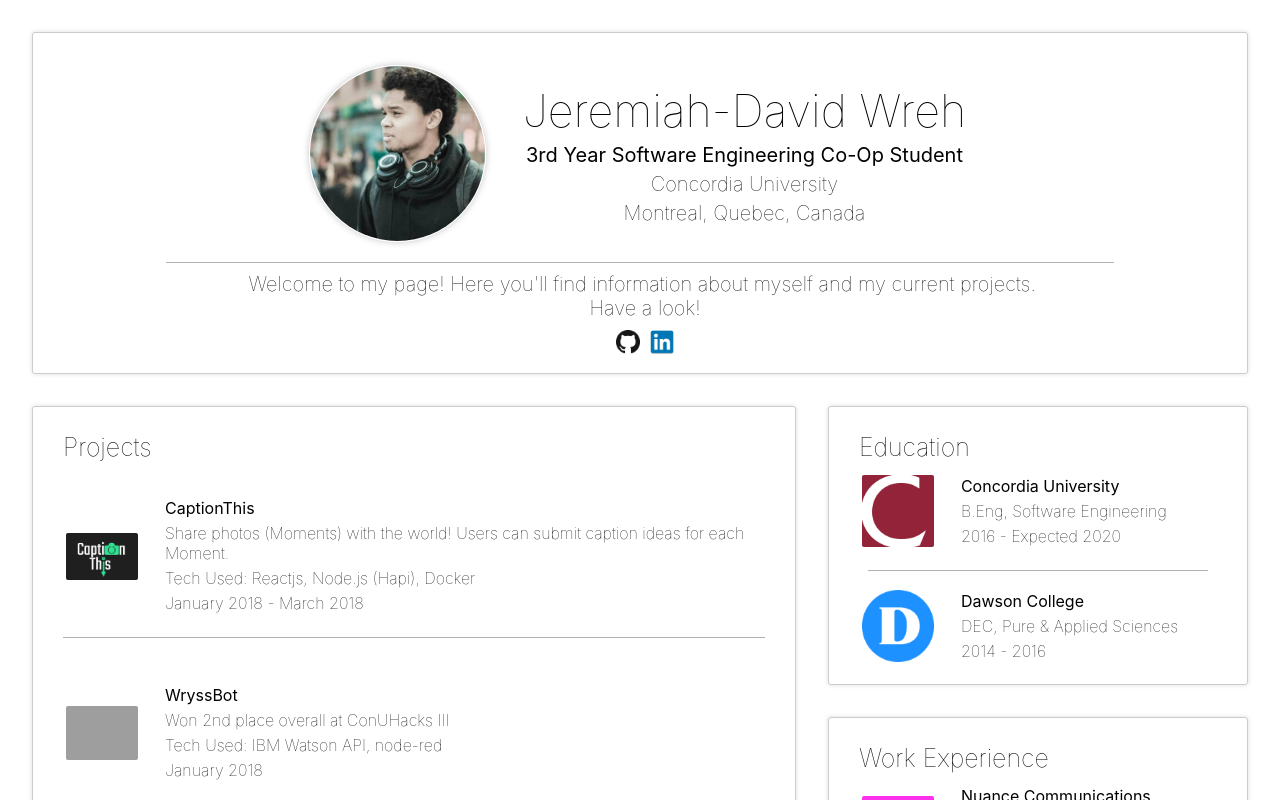
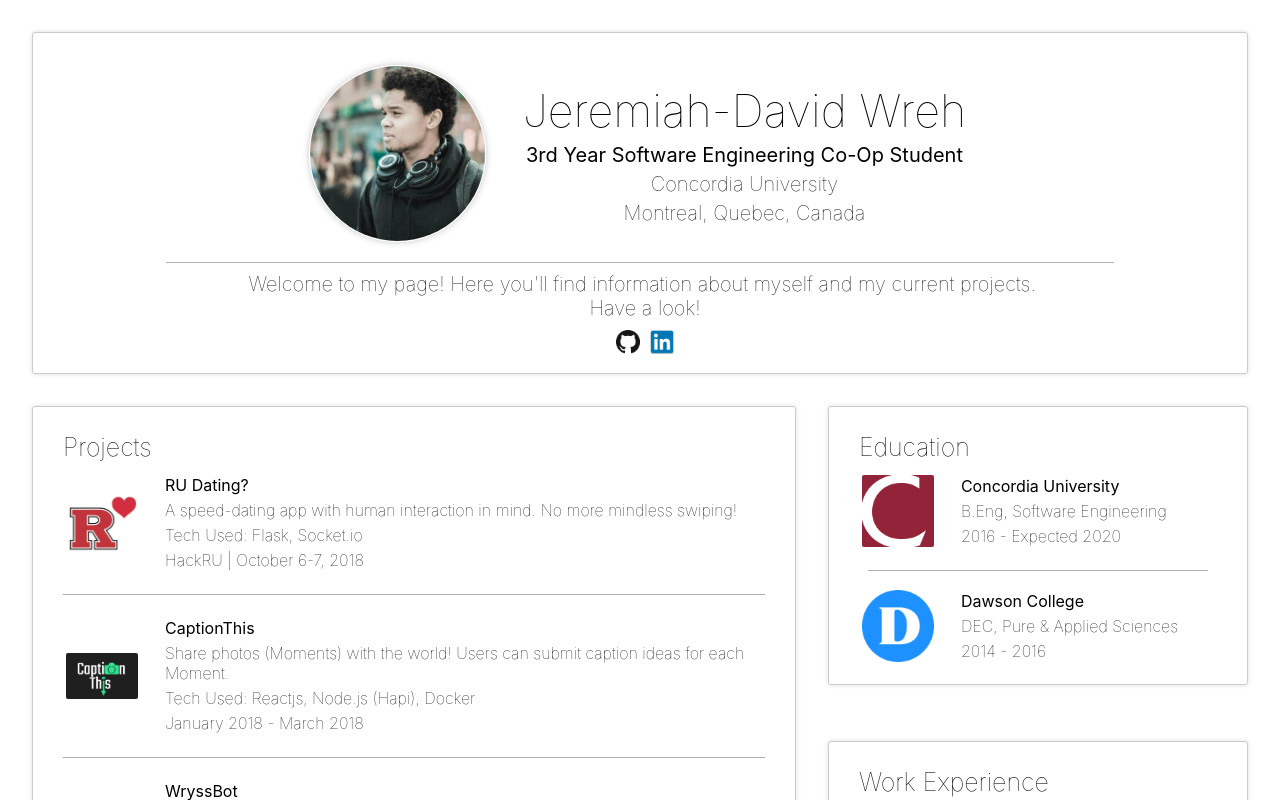
Before and after one commit to tehblasian/tehblasian.github.io, a React app: page / in a window 1280 px wide. Shown: the top 800 px of the page. Built offline with nearby package versions, Linux system fonts and the light colour scheme; grey boxes are pictures that could not be loaded.

Commit message:
Add RU Dating? and change Wryssbot link to Devpost

```diff
--- a/components/Home.js
+++ b/components/Home.js
@@ -59,6 +59,14 @@ const work = [
 
 const projects = [
     {
+        thumbnail: '../images/rudating.png',
+        title: 'RU Dating?',
+        caption: 'A speed-dating app with human interaction in mind. No more mindless swiping!',
+        summary: 'Flask, Socket.io',
+        start: 'HackRU | October 6-7, 2018',
+        url: 'https://github.com/ZacharyBys/rudating',
+    },
+    {
         thumbnail: '../images/caption_this.png',
         title: 'CaptionThis',
         caption: 'Share photos (Moments) with the world! Users can submit caption ideas for each Moment.',
@@ -72,7 +80,7 @@ const projects = [
         caption: 'Won 2nd place overall at ConUHacks III',
         start: 'January 2018',
         summary: 'IBM Watson API, node-red',
-        url: 'https://github.com/tehblasian/WryssBot',
+        url: 'https://devpost.com/software/wryssbot',
     },
     {
         thumbnail: '../images/pokedex.png',
```
Also changed, not shown: images/rudating.png (added).
